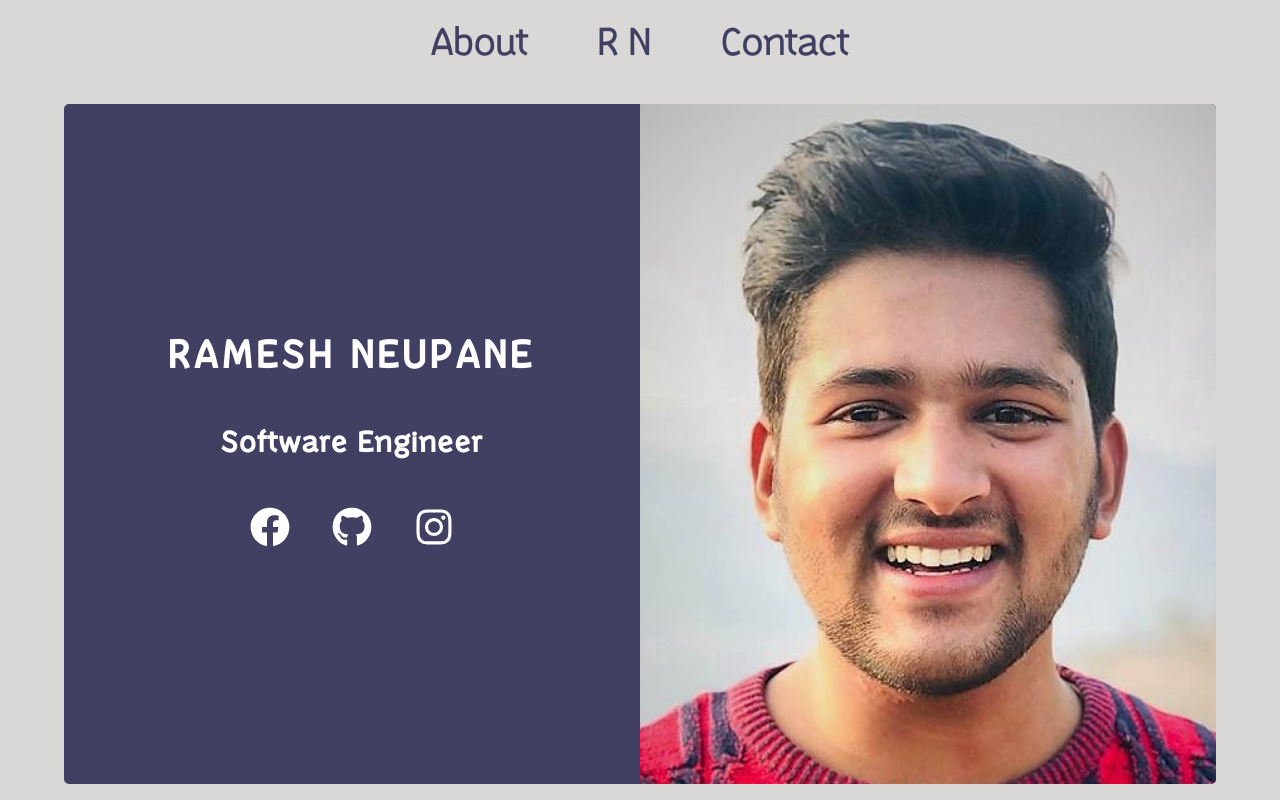
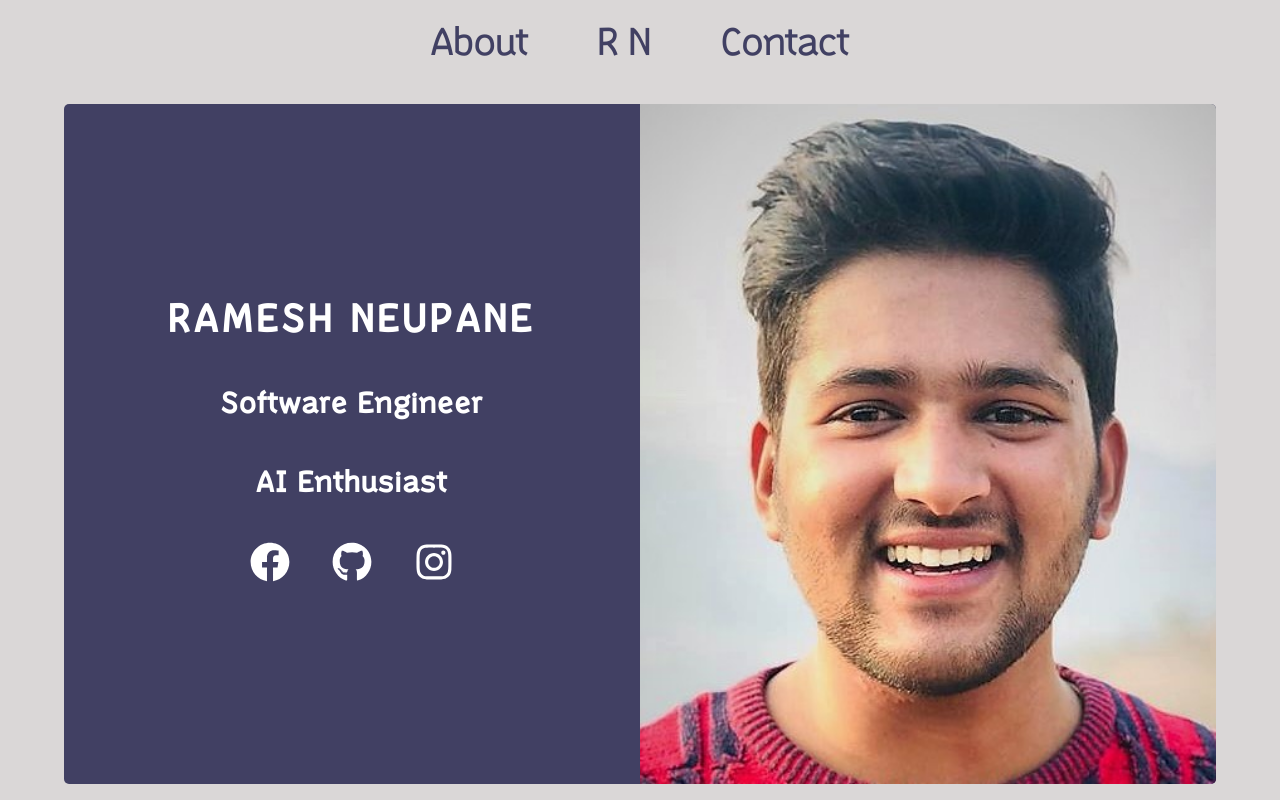
Before and after one commit to RameshNeupane/rameshneupane.github.io, a React (Create React App) app: page / in a window 1280 px wide. Built offline with nearby package versions, Linux system fonts and the light colour scheme.

Commit message:
add additional info

```diff
--- a/src/components/Home/Home.css
+++ b/src/components/Home/Home.css
@@ -34,7 +34,7 @@
 
 .home .home-info {
   min-width: 50%;
-  height: 40%;
+  height: 50%;
   display: flex;
   flex-direction: column;
   align-items: center;
--- a/src/components/Home/Home.js
+++ b/src/components/Home/Home.js
@@ -9,6 +9,7 @@ const Home = () => {
       <div className="home-info">
         <h1>Ramesh Neupane</h1>
         <h3>Software Engineer</h3>
+        <h3>AI Enthusiast</h3>
         <div className="icons">
           <a
             rel="noreferrer"
```
